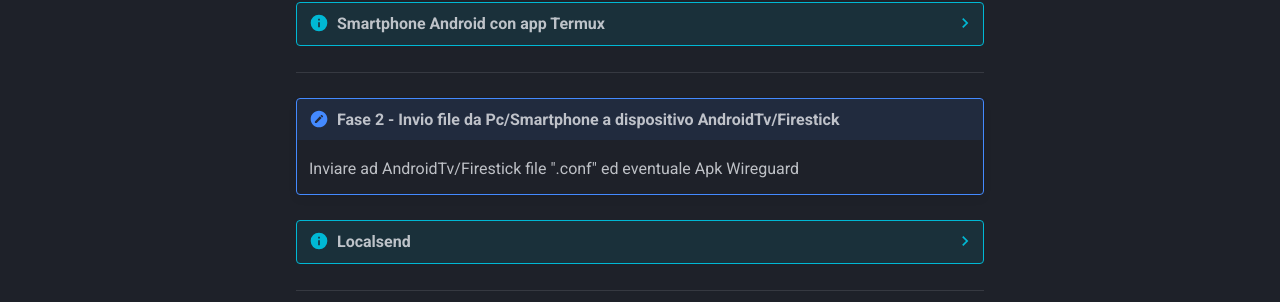
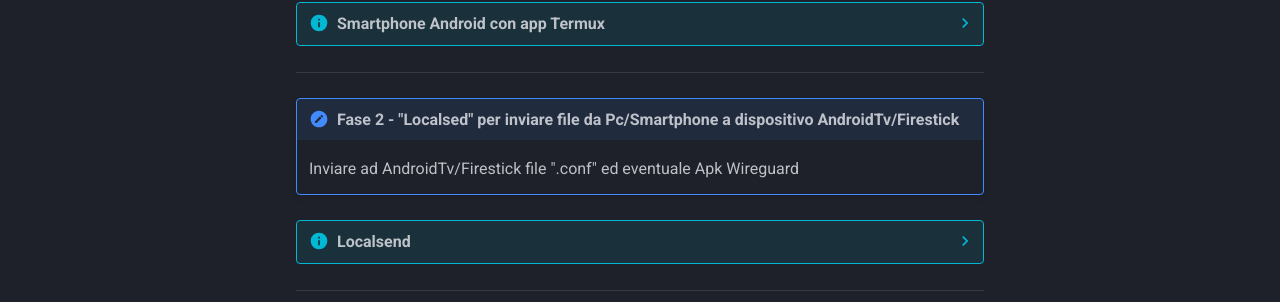
Before and after one commit to campipaolo/Mandrakodi-Wiki, an MkDocs documentation site: the page built from docs/guide/warp_wireguard.md, in a window 1280 px wide and 900 px high, scrolled down 764 px. Shown: the part 323-625 px from the top of the window. Built offline with MkDocs 1.6.1 and Material for MkDocs 9.7.7, drawn with Linux system fonts in a browser that asks for light colours.

Commit message:
warp_wireguard
fix

```diff
--- a/docs/guide/warp_wireguard.md
+++ b/docs/guide/warp_wireguard.md
@@ -62,14 +62,14 @@
 
 ------
 
-!!! important " Fase 2 - Invio file da Pc/Smartphone a dispositivo AndroidTv/Firestick"
+!!! important " Fase 2 - "Localsed" per inviare file da Pc/Smartphone a dispositivo AndroidTv/Firestick"
     Inviare ad AndroidTv/Firestick file ".conf" ed eventuale Apk Wireguard
 
 ??? info "Localsend"
     **Windows/Android/AndroidTv/Firestick**
 
-    * Installare "Localsend"
-    [Loalsend Windows](https://localsend.org/it/download?os=windows)
+    * Installare "Localsend" su entrambi i dispositivi "mittente" e "ricevente"
+    * [Loalsend Windows](https://localsend.org/it/download?os=windows)
     * [Loalsend Android/AndroidTv](https://play.google.com/store/apps/details?id=org.localsend.localsend_app&pcampaignid=pcampaignidMKT-Other-global-all-co-prtnr-py-PartBadge-Mar2515-1)
     * [Loalsend Firestick](https://github.com/localsend/localsend/releases) LocalSend-x.x.x-android-arm32v7.apk
     * Avviare Localsend prima sul dispositivo "mittente" e poi su quello "ricevente"
```
